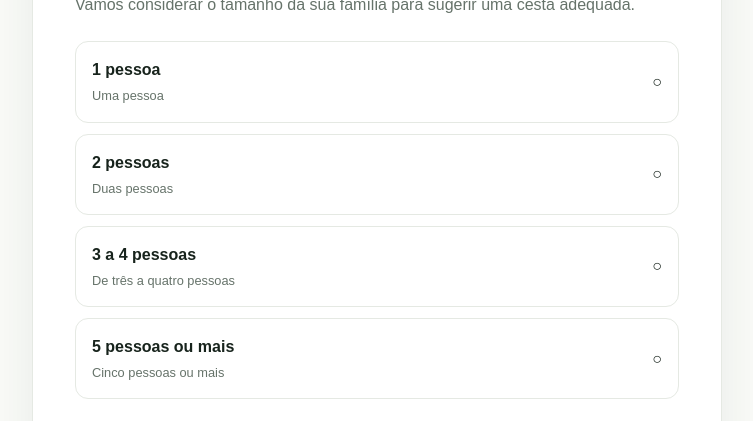
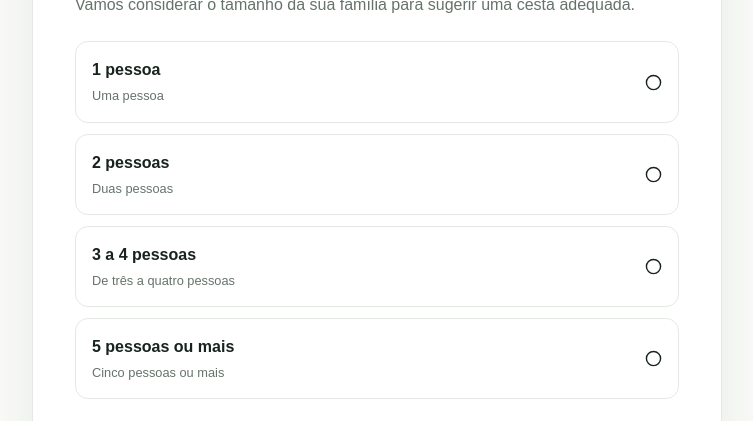
Before and after one commit to dimasricsilva7/forticestas, a Next.js app: page /quiz in a window 1280 px wide. Shown: the part 326-747 px from the top of the page, without its empty margins (263-1016 px from the left). Built offline with nearby package versions, Linux system fonts and the light colour scheme; no server answers.

Commit message:
Replace quiz selection glyphs with accessible Lucide icons

```diff
--- a/src/app/quiz/page.tsx
+++ b/src/app/quiz/page.tsx
@@ -3,6 +3,7 @@
 import { useEffect, useMemo, useState } from "react";
 import Link from "next/link";
 import Image from "next/image";
+import {Check,Circle,Plus} from "lucide-react";
 import { useRouter } from "next/navigation";
 import {DEFAULT_HOME_CONTENT,type HomeContent} from "@/lib/home-content";
 
@@ -286,7 +287,7 @@ export default function QuizPage() {
                       <strong>{option.value}</strong>
                       <small>{option.description}</small>
                     </span>
-                    <span aria-hidden>{selected ? "✓" : current.multi ? "＋" : "○"}</span>
+                    <span className="quiz-option-indicator" aria-hidden>{selected ? <Check size={17} strokeWidth={2.5}/> : current.multi ? <Plus size={17}/> : <Circle size={17}/>}</span>
                   </button>
                 );
               })}
```
